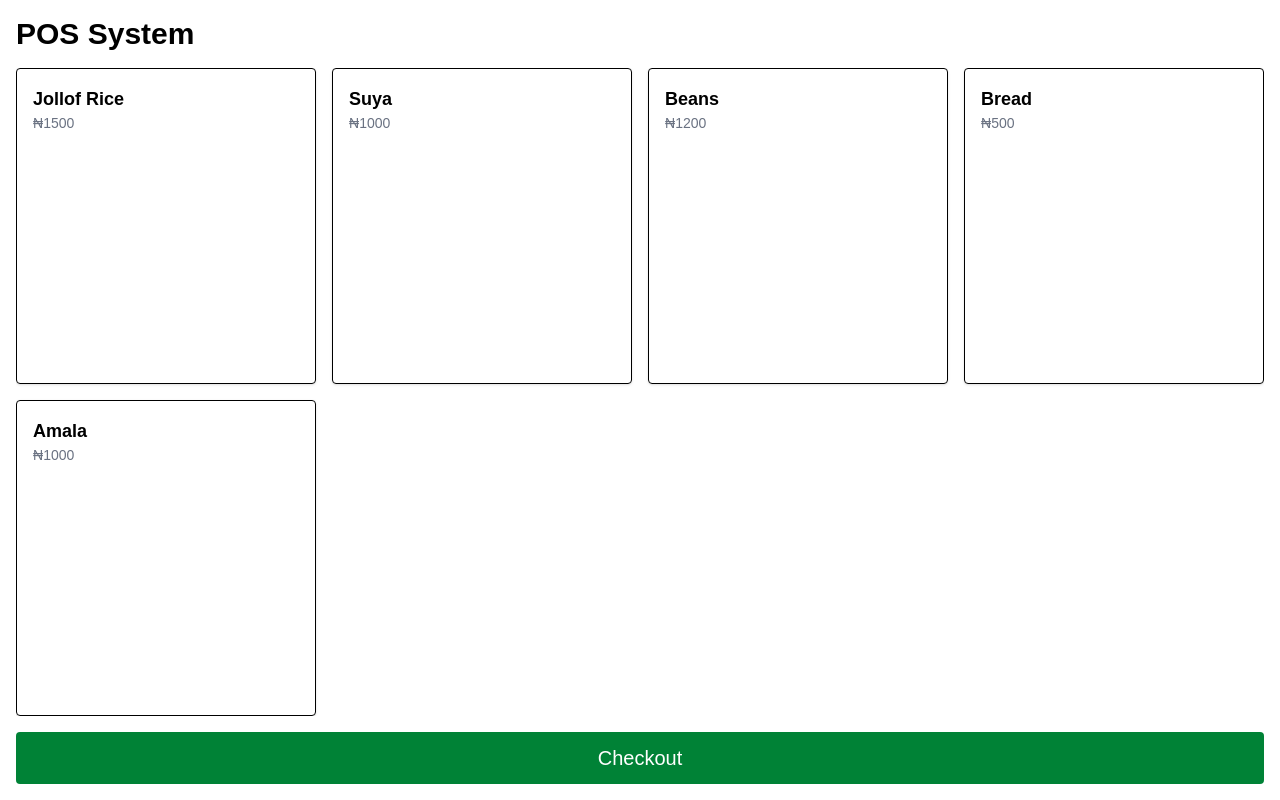
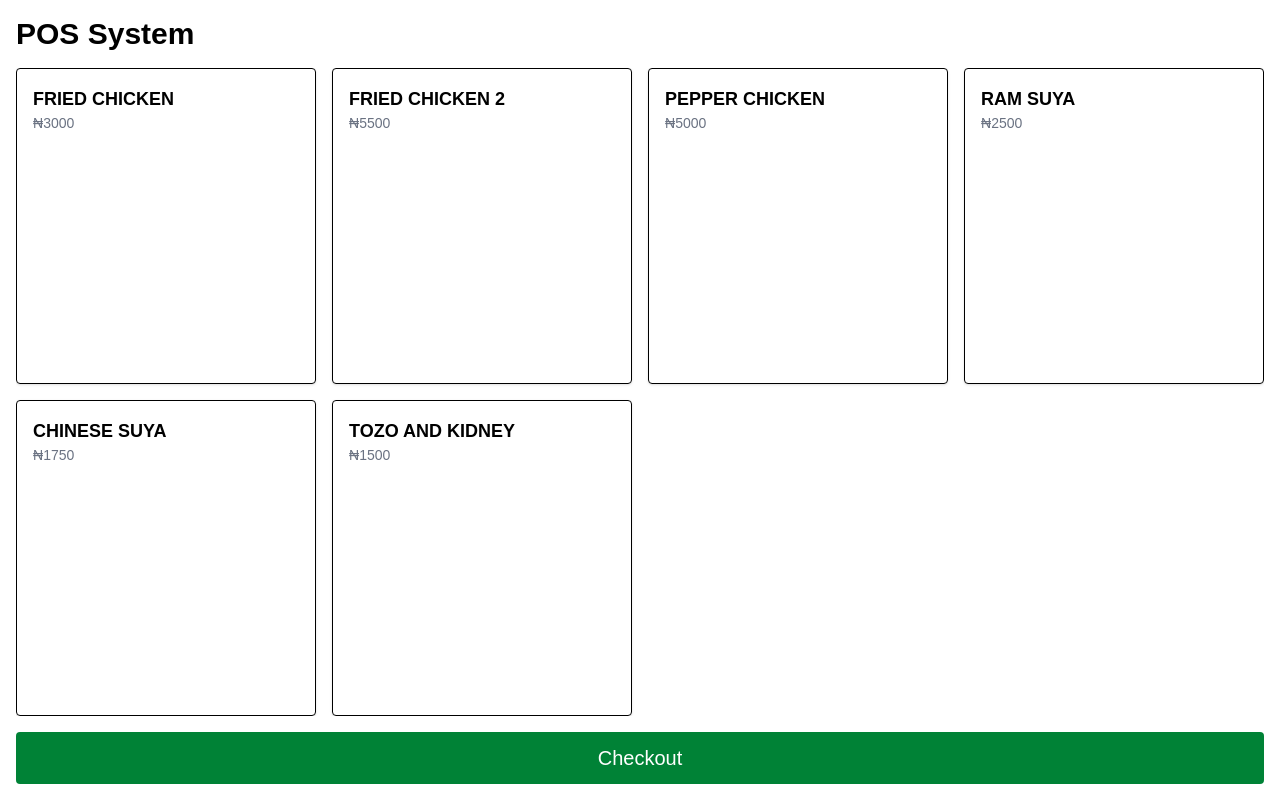
Before and after one commit to lala-tech-nig/namaexressweb, a Next.js app: page / in a window 1280 px wide. Built offline with nearby package versions, Linux system fonts and the light colour scheme.

Commit message:
hello world

```diff
--- a/app/page.js
+++ b/app/page.js
@@ -4,11 +4,13 @@ import { useState } from "react";
 import { useRouter } from "next/navigation";
 
 const products = [
-  { id: 1, name: "Jollof Rice", price: 1500 },
-  { id: 2, name: "Suya", price: 1000 },
-  { id: 3, name: "Beans", price: 1200 },
-  { id: 4, name: "Bread", price: 500 },
-  { id: 5, name: "Amala", price: 1000 },
+  { id: 1, name: "FRIED CHICKEN", price: 3000 },
+  { id: 6, name: "FRIED CHICKEN 2", price: 5500 },
+  { id: 2, name: "PEPPER CHICKEN", price: 5000 },
+  { id: 3, name: "RAM SUYA", price: 2500 },
+  { id: 4, name: "CHINESE SUYA", price: 1750 },
+  { id: 5, name: "TOZO AND KIDNEY", price: 1500 },
+
 ];
 
 export default function POSPage() {
```
